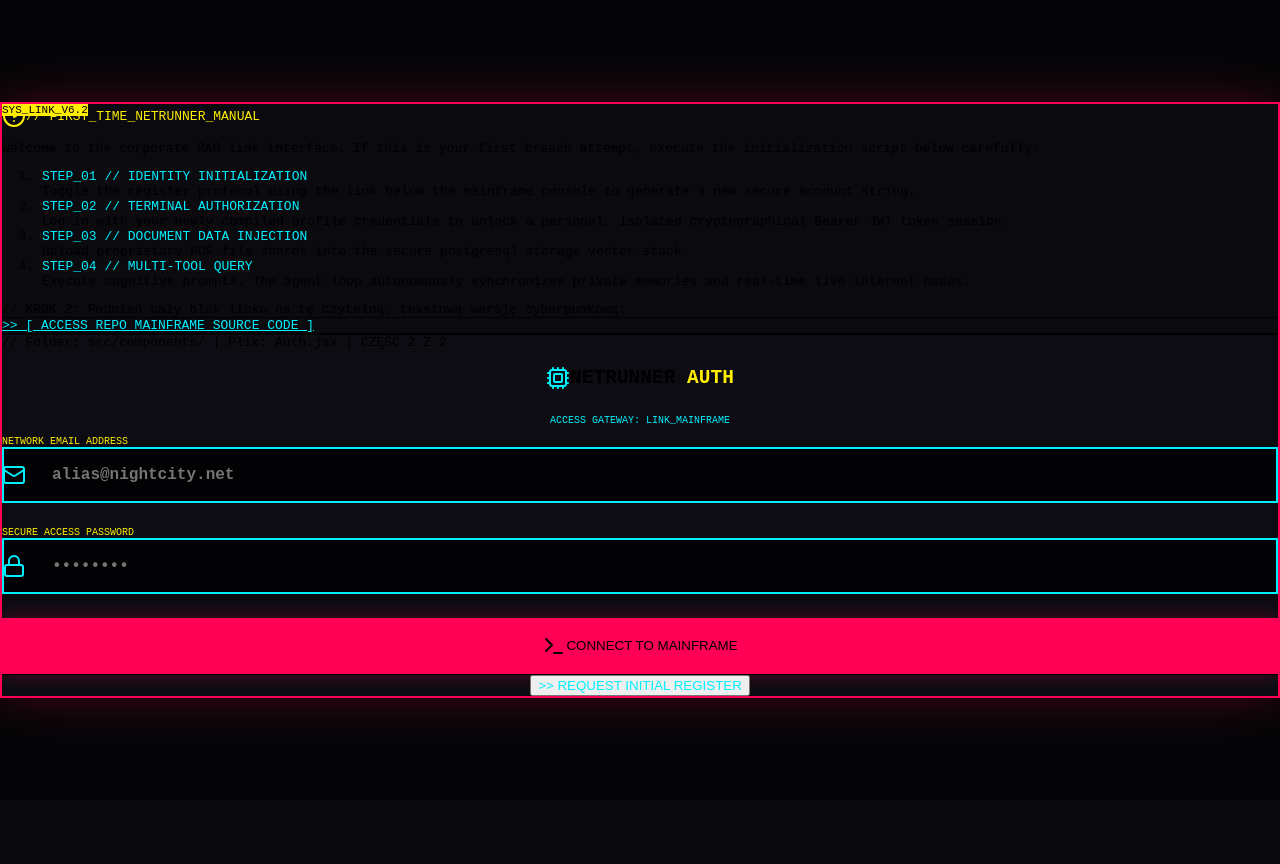
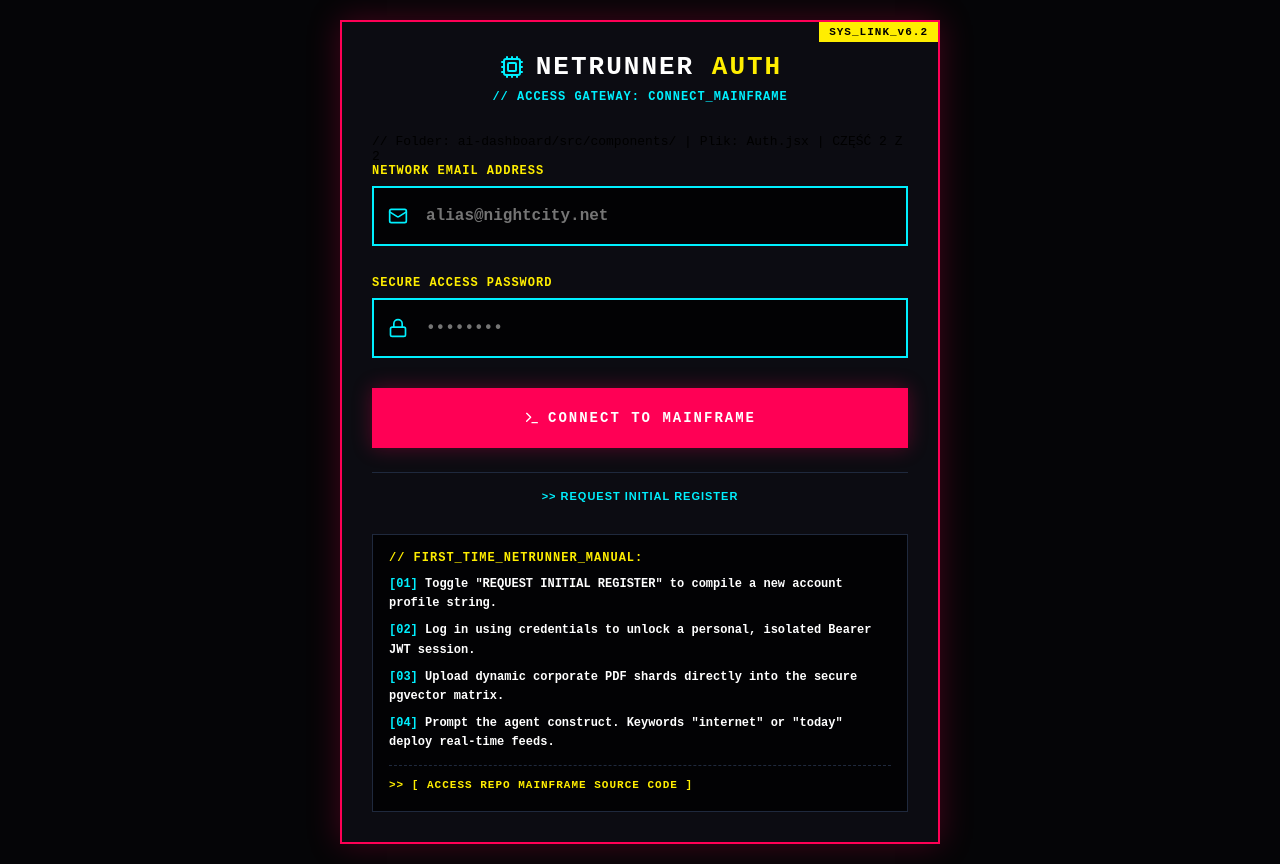
Before and after one commit to N1Alien/fastApi-Docker, a React (Vite) app in the folder ai-dashboard/: page / in a window 1280 px wide. Before the commit the page ends 800 px from the top, so only its background shows below. Built offline with nearby package versions, Linux system fonts and the light colour scheme.

Commit message:
Fix: Overhaul Auth console layout with pure absolute readability and CSS styles inline

```diff
--- a/ai-dashboard/src/components/Auth.jsx
+++ b/ai-dashboard/src/components/Auth.jsx
@@ -1,7 +1,7 @@
-// Folder: src/components/ | Plik: Auth.jsx | ZAKTUALIZOWANA CZĘŚĆ 1 Z 2
+// Folder: ai-dashboard/src/components/ | Plik: Auth.jsx | CZĘŚĆ 1 Z 2
 import React, { useState } from 'react';
 import { API_BASE_URL } from '../config';
-import { Lock, Mail, ShieldAlert, Cpu, Terminal, RefreshCw, HelpCircle} from 'lucide-react'; // POPRAWIONE NA Github
+import { Lock, Mail, ShieldAlert, Cpu, Terminal, RefreshCw } from 'lucide-react';
 
 export default function Auth({ onAuthSuccess }) {
   const [isLogin, setIsLogin] = useState(true);
@@ -51,113 +51,82 @@ export default function Auth({ onAuthSuccess }) {
   };
 
   return (
-    <div className="min-h-screen flex items-center justify-center bg-[#050507] p-6 font-mono relative selection:bg-[#ff0055] selection:text-white">
-      {/* Cybernetic Grid Background */}
-      <div className="absolute inset-0 bg-[linear-gradient(to_right,#111118_1px,transparent_1px),linear-gradient(to_bottom,#111118_1px,transparent_1px)] bg-[size:3rem_3rem] opacity-70"></div>
+    <div style={{
+      minHeight: '100vh',
+      backgroundColor: '#050507',
+      display: 'flex',
+      alignItems: 'center',
+      justifyContent: 'center',
+      fontFamily: 'monospace',
+      padding: '20px',
+      boxSizing: 'border-box',
+      position: 'relative'
+    }}>
 
-      {/* Main Framework Container */}
-      <div className="max-w-4xl w-full flex flex-col md:flex-row bg-[#0c0c12] border-2 border-[#ff0055] relative z-10 shadow-[0_0_40px_rgba(255,0,85,0.25)]">
+      {/* GLÓWNY KONTENER KONSOLI */}
+      <div style={{
+        maxWidth: '600px',
+        width: '100%',
+        backgroundColor: '#0c0c12',
+        border: '2px solid #ff0055',
+        padding: '30px',
+        boxSizing: 'border-box',
+        boxShadow: '0 0 30px rgba(255,0,85,0.25)',
+        position: 'relative'
+      }}>
 
-        {/* Technical Corner Version Tag */}
-        <div className="absolute top-0 right-0 bg-[#ffee00] text-black text-[11px] font-black px-3 py-1 tracking-widest uppercase z-30">
+        {/* TECH BADGE */}
+        <div style={{ position: 'absolute', top: 0, right: 0, backgroundColor: '#ffee00', color: '#000000', fontSize: '11px', fontWeight: '900', padding: '4px 10px', letterSpacing: '1px' }}>
           SYS_LINK_v6.2
         </div>
 
-        {/* LEFT COLUMN: CYBERPUNK USER MANUAL & SOURCE CODE */}
-        <div className="w-full md:w-1/2 p-8 bg-[#0a0a0f] border-b-2 md:border-b-0 md:border-r-2 border-gray-900 flex flex-col justify-between">
-          <div>
-            <div className="flex items-center gap-2 text-[#ffee00] font-black text-xs tracking-widest uppercase mb-4">
-              <HelpCircle className="h-4 w-4" />
-              <span>// FIRST_TIME_NETRUNNER_MANUAL</span>
-            </div>
-
-            <p className="text-gray-400 text-xs leading-relaxed mb-6 font-semibold">
-              Welcome to the corporate RAG link interface. If this is your first breach attempt, execute the initialization script below carefully:
-            </p>
-
-            <ol className="text-xs text-gray-500 font-bold space-y-4 list-decimal pl-4">
-              <li>
-                <span className="text-[#00f0ff] uppercase tracking-wider block mb-0.5">Step_01 // Identity Initialization</span>
-                Toggle the register protocol using the link below the mainframe console to generate a new secure account string.
-              </li>
-              <li>
-                <span className="text-[#00f0ff] uppercase tracking-wider block mb-0.5">Step_02 // Terminal Authorization</span>
-                Log in with your newly compiled profile credentials to unlock a personal, isolated cryptographical Bearer JWT token session.
-              </li>
-              <li>
-                <span className="text-[#00f0ff] uppercase tracking-wider block mb-0.5">Step_03 // Document Data Injection</span>
-                Upload proprietary PDF file shards into the secure postgresql storage vector stack.
-              </li>
-              <li>
-                <span className="text-[#00f0ff] uppercase tracking-wider block mb-0.5">Step_04 // Multi-Tool Query</span>
-                Execute cognitive prompts. The agent loop autonomously synchronizes private memories and real-time live internet nodes.
-              </li>
-            </ol>
-          </div>
-
-          // KROK 2: Podmień cały blok linku na tę czytelną, tekstową wersję cyberpunkową:
-<div className="mt-8 pt-4 border-t border-gray-900">
-  <a
-    href="https://github.com/N1Alien/fastApi-Docker"
-    target="_blank"
-    rel="noopener noreferrer"
-    className="inline-flex items-center gap-2 text-xs font-black text-[#00f0ff] hover:text-white uppercase tracking-widest transition duration-150"
-  >
-    <span>&gt;&gt; [ ACCESS REPO MAINFRAME SOURCE CODE ]</span>
-  </a>
-</div>
-
-        </div>
-
-// Folder: src/components/ | Plik: Auth.jsx | CZĘŚĆ 2 Z 2
-
-        {/* RIGHT COLUMN: MAINFRAME AUTH CONSOLE */}
-        <div className="w-full md:w-1/2 p-8 flex flex-col justify-center">
-          <div className="text-center mb-8">
-            <div className="flex items-center justify-center gap-3 mb-2">
-              <Cpu className="h-7 w-7 text-[#00f0ff]" />
-              <h2 className="text-2xl font-black text-white tracking-widest uppercase">
-                NETRUNNER <span className="text-[#ffee00]">AUTH</span>
+        {/* HEADER */}
+        <div style={{ textAlign: 'center', marginBottom: '30px' }}>
+          <div style={{ display: 'flex', alignItems: 'center', justifyContent: 'center', gap: '10px', marginBottom: '8px' }}>
+            <Cpu style={{ color: '#00f0ff', width: '28px', height: '24px' }} />
+            <h2 style={{ fontSize: '26px', fontWeight: '900', color: '#ffffff', letterSpacing: '2px', margin: 0 }}>
+              NETRUNNER <span style={{ color: '#ffee00' }}>AUTH</span>
             </h2>
           </div>
-            <p className="text-[10px] text-[#00f0ff] font-black uppercase tracking-widest">
-              {isLogin ? 'ACCESS GATEWAY: LINK_MAINFRAME' : 'INITIALIZE PROFILE PROTOCOL'}
+          <p style={{ fontSize: '12px', color: '#00f0ff', fontWeight: '900', margin: 0, letterSpacing: '1px' }}>
+            {isLogin ? '// ACCESS GATEWAY: CONNECT_MAINFRAME' : '// INITIALIZE NEW NETRUN_CONSTRUCT'}
           </p>
         </div>
 
-          {/* Cold Start Hypersleep Indicator */}
+        {/* COLD START PROTOCOL WARNING */}
         {isWakingUp && (
-            <div className="bg-[#201500] text-[#ffee00] p-4 border border-[#ffee00] text-xs mb-6 font-bold flex flex-col gap-2 shadow-[0_0_15px_rgba(255,238,0,0.15)] animate-pulse">
-              <div className="flex items-center gap-2 text-xs font-black tracking-widest text-[#ffee00] uppercase">
-                <RefreshCw className="h-3.5 w-3.5 animate-spin text-[#ffee00]" />
+          <div style={{ backgroundColor: '#201500', border: '1px solid #ffee00', padding: '16px', fontSize: '12px', color: '#ffee00', fontWeight: 'bold', marginBottom: '24px', lineHeight: '1.5' }}>
+            <div style={{ display: 'flex', alignItems: 'center', gap: '8px', marginBottom: '6px', fontWeight: '900', color: '#ffee00' }}>
+              <RefreshCw style={{ width: '16px', height: '16px' }} />
               <span>[WAKING UP OLLAMA & COGNITIVE CORES]</span>
             </div>
-              <p className="leading-relaxed opacity-90 text-[11px]">{error}</p>
+            <span>{error}</span>
           </div>
         )}
 
-          {/* Standard Error Display */}
+        {/* STANDARD ERRORS */}
         {error && !isWakingUp && (
-            <div className="bg-[#20000a] text-[#ff3377] p-4 border border-[#ff0055] text-xs mb-6 font-bold flex items-center gap-2 shadow-[0_0_15px_rgba(255,0,85,0.15)]">
-              <ShieldAlert className="h-5 w-5 shrink-0" />
+          <div style={{ backgroundColor: '#20000a', border: '1px solid #ff0055', padding: '16px', fontSize: '12px', color: '#ff3377', fontWeight: 'bold', marginBottom: '24px' }}>
+            <ShieldAlert style={{ width: '16px', height: '16px', display: 'inline', marginRight: '6px', verticalAlign: 'middle' }} />
             <span>{error}</span>
           </div>
         )}
 
         {message && (
-            <div className="bg-[#002222] text-[#00f0ff] p-4 border border-[#00f0ff] text-xs mb-6 font-bold">
+          <div style={{ backgroundColor: '#002222', border: '1px solid #00f0ff', padding: '16px', fontSize: '12px', color: '#00f0ff', fontWeight: 'bold', marginBottom: '24px' }}>
             ⚡ {message}
           </div>
         )}
+// Folder: ai-dashboard/src/components/ | Plik: Auth.jsx | CZĘŚĆ 2 Z 2
 
-          {/* Core Authorization Form Fields */}
-          <form onSubmit={handleSubmit} style={{ display: 'flex', flexDirection: 'column', gap: '24px' }}>
+        {/* AUTHORIZATION FORM */}
+        <form onSubmit={handleSubmit} style={{ display: 'flex', flexDirection: 'column', gap: '30px' }}>
           <div>
-              <label className="block text-[10px] font-black text-[#ffee00] tracking-widest uppercase mb-2">
+            <label style={{ display: 'block', fontSize: '12px', fontWeight: '900', color: '#ffee00', letterSpacing: '1px', marginBottom: '8px' }}>
               NETWORK EMAIL ADDRESS
             </label>
-              <div className="relative" style={{ display: 'flex', alignItems: 'center' }}>
-                <Mail className="absolute left-4 h-5 w-5 text-[#00f0ff]" style={{ zIndex: 20 }} />
+            <div style={{ position: 'relative', display: 'flex', alignItems: 'center' }}>
+              <Mail style={{ position: 'absolute', left: '16px', color: '#00f0ff', width: '20px', height: '20px' }} />
               <input
                 type="email"
                 required
@@ -166,31 +135,29 @@ export default function Auth({ onAuthSuccess }) {
                 placeholder="alias@nightcity.net"
                 style={{
                   width: '100%',
-                    height: '56px',
+                  height: '60px',
                   backgroundColor: '#020204',
                   border: '2px solid #00f0ff',
                   color: '#ffffff',
                   fontSize: '16px',
                   fontWeight: 'bold',
                   fontFamily: 'monospace',
-                    paddingLeft: '48px',
+                  paddingLeft: '52px',
                   paddingRight: '16px',
                   outline: 'none',
                   borderRadius: '0px',
-                    boxSizing: 'border-box',
-                    appearance: 'none',
-                    WebkitAppearance: 'none'
+                  boxSizing: 'border-box'
                 }}
               />
             </div>
           </div>
 
           <div>
-              <label className="block text-[10px] font-black text-[#ffee00] tracking-widest uppercase mb-2">
+            <label style={{ display: 'block', fontSize: '12px', fontWeight: '900', color: '#ffee00', letterSpacing: '1px', marginBottom: '8px' }}>
               SECURE ACCESS PASSWORD
             </label>
-              <div className="relative" style={{ display: 'flex', alignItems: 'center' }}>
-                <Lock className="absolute left-4 h-5 w-5 text-[#00f0ff]" style={{ zIndex: 20 }} />
+            <div style={{ position: 'relative', display: 'flex', alignItems: 'center' }}>
+              <Lock style={{ position: 'absolute', left: '16px', color: '#00f0ff', width: '20px', height: '20px' }} />
               <input
                 type="password"
                 required
@@ -199,20 +166,18 @@ export default function Auth({ onAuthSuccess }) {
                 placeholder="••••••••"
                 style={{
                   width: '100%',
-                    height: '56px',
+                  height: '60px',
                   backgroundColor: '#020204',
                   border: '2px solid #00f0ff',
                   color: '#ffffff',
                   fontSize: '16px',
                   fontWeight: 'bold',
                   fontFamily: 'monospace',
-                    paddingLeft: '48px',
+                  paddingLeft: '52px',
                   paddingRight: '16px',
                   outline: 'none',
                   borderRadius: '0px',
-                    boxSizing: 'border-box',
-                    appearance: 'none',
-                    WebkitAppearance: 'none'
+                  boxSizing: 'border-box'
                 }}
               />
             </div>
@@ -220,26 +185,56 @@ export default function Auth({ onAuthSuccess }) {
 
           <button
             type="submit"
-              className="w-full flex items-center justify-center gap-3 bg-[#ff0055] hover:bg-[#cc0044] text-white font-black uppercase text-xs tracking-widest cursor-pointer active:translate-y-0.5 transition-all"
             style={{
-                height: '56px',
+              width: '100%',
+              height: '60px',
+              backgroundColor: '#ff0055',
+              color: '#ffffff',
+              fontWeight: '900',
+              fontSize: '14px',
+              fontFamily: 'monospace',
+              textTransform: 'uppercase',
+              letterSpacing: '2px',
               border: '2px solid #ff0055',
               boxShadow: '0 0 20px rgba(255,0,85,0.3)',
+              cursor: 'pointer'
             }}
           >
-              <Terminal className="h-5 w-5" />
-              {isLogin ? 'CONNECT TO MAINFRAME' : 'GENERATE CONSTRUCT'}
+            <Terminal style={{ width: '16px', height: '16px', display: 'inline', marginRight: '8px', verticalAlign: 'middle' }} />
+            {isLogin ? 'CONNECT TO MAINFRAME' : 'INITIALIZE PROFILE'}
           </button>
         </form>
 
-          {/* Toggle Protocol Link */}
-          <div className="mt-6 text-center border-t border-gray-900 pt-4">
+        {/* TOGGLE SYSTEM PLAN LINK */}
+        <div style={{ marginTop: '24px', textAlign: 'center', borderTop: '1px solid #1f293d', paddingTop: '16px' }}>
           <button
             onClick={() => { setIsLogin(!isLogin); setError(''); setMessage(''); setIsWakingUp(false); }}
-              className="text-xs font-black text-[#00f0ff] hover:text-white uppercase tracking-widest transition cursor-pointer"
+            style={{ backgroundColor: 'transparent', border: 'none', fontSize: '11px', fontWeight: '900', color: '#00f0ff', letterSpacing: '1px', textTransform: 'uppercase', cursor: 'pointer' }}
           >
             {isLogin ? '>> REQUEST INITIAL REGISTER' : '>> RETURN TO ACCESS GATEWAY'}
           </button>
+        </div>
+
+        {/* BRIGHT & HIGHLY READABLE NETRUNNER MANUAL */}
+        <div style={{ marginTop: '30px', backgroundColor: '#020204', border: '1px solid #1f293d', padding: '16px' }}>
+          <div style={{ fontSize: '12px', fontStyle: 'normal', fontVariant: 'normal', fontWeight: '900', color: '#ffee00', letterSpacing: '1px', marginBottom: '10px' }}>
+            // FIRST_TIME_NETRUNNER_MANUAL:
+          </div>
+          <div style={{ fontSize: '12px', color: '#ffffff', lineHeight: '1.6', fontWeight: 'bold' }}>
+            <div style={{ marginBottom: '8px' }}><span style={{ color: '#00f0ff' }}>[01]</span> Toggle "REQUEST INITIAL REGISTER" to compile a new account profile string.</div>
+            <div style={{ marginBottom: '8px' }}><span style={{ color: '#00f0ff' }}>[02]</span> Log in using credentials to unlock a personal, isolated Bearer JWT session.</div>
+            <div style={{ marginBottom: '8px' }}><span style={{ color: '#00f0ff' }}>[03]</span> Upload dynamic corporate PDF shards directly into the secure pgvector matrix.</div>
+            <div style={{ marginBottom: '12px' }}><span style={{ color: '#00f0ff' }}>[04]</span> Prompt the agent construct. Keywords "internet" or "today" deploy real-time feeds.</div>
+            <div style={{ borderTop: '1px dashed #1f293d', paddingTop: '10px' }}>
+              <a
+                href="https://github.com"
+                target="_blank"
+                rel="noopener noreferrer"
+                style={{ color: '#ffee00', textDecoration: 'none', fontSize: '11px', fontWeight: '900', letterSpacing: '1px' }}
+              >
+                &gt;&gt; [ ACCESS REPO MAINFRAME SOURCE CODE ]
+              </a>
+            </div>
           </div>
         </div>
 
```
Lines whose indentation alone changed are shown as unchanged.
